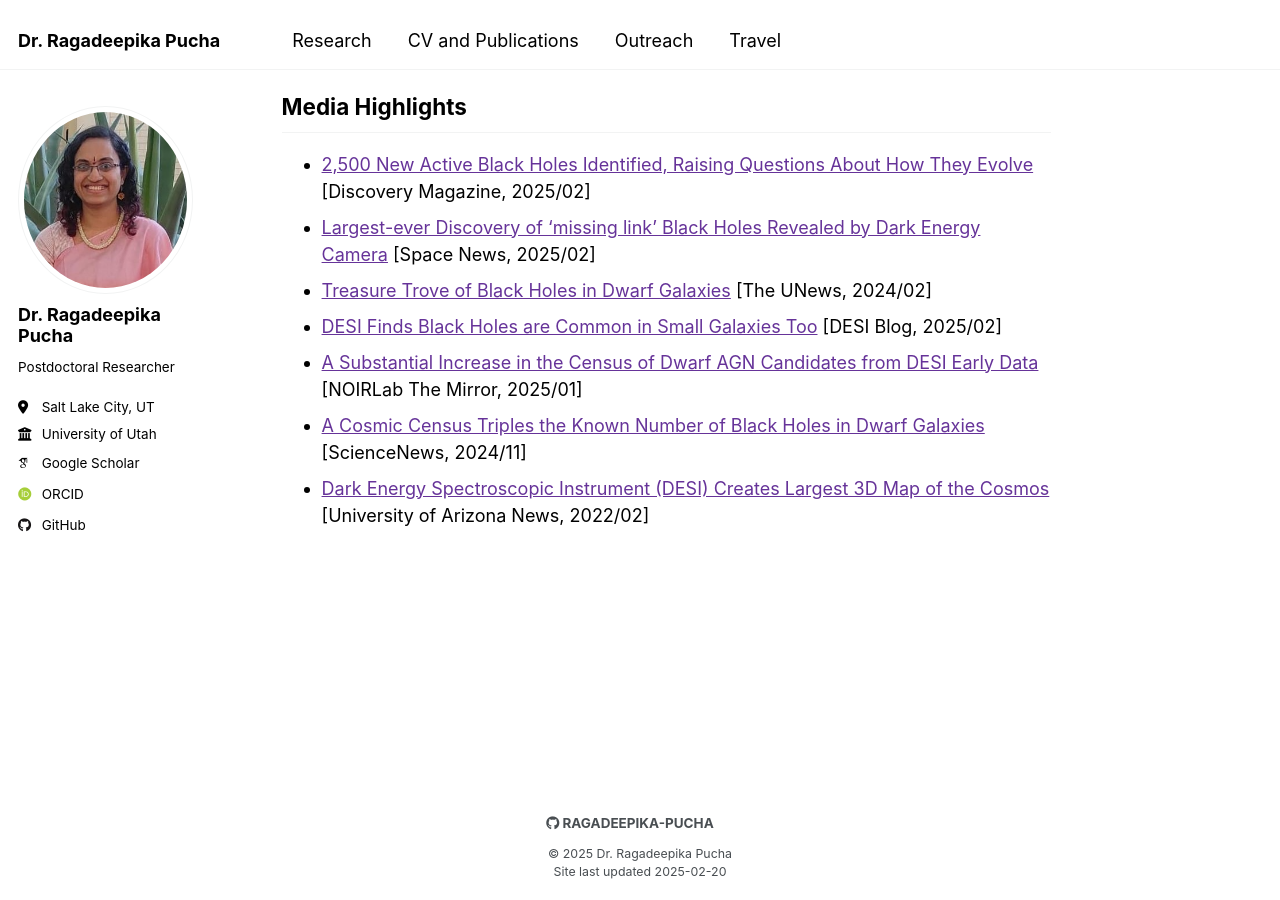
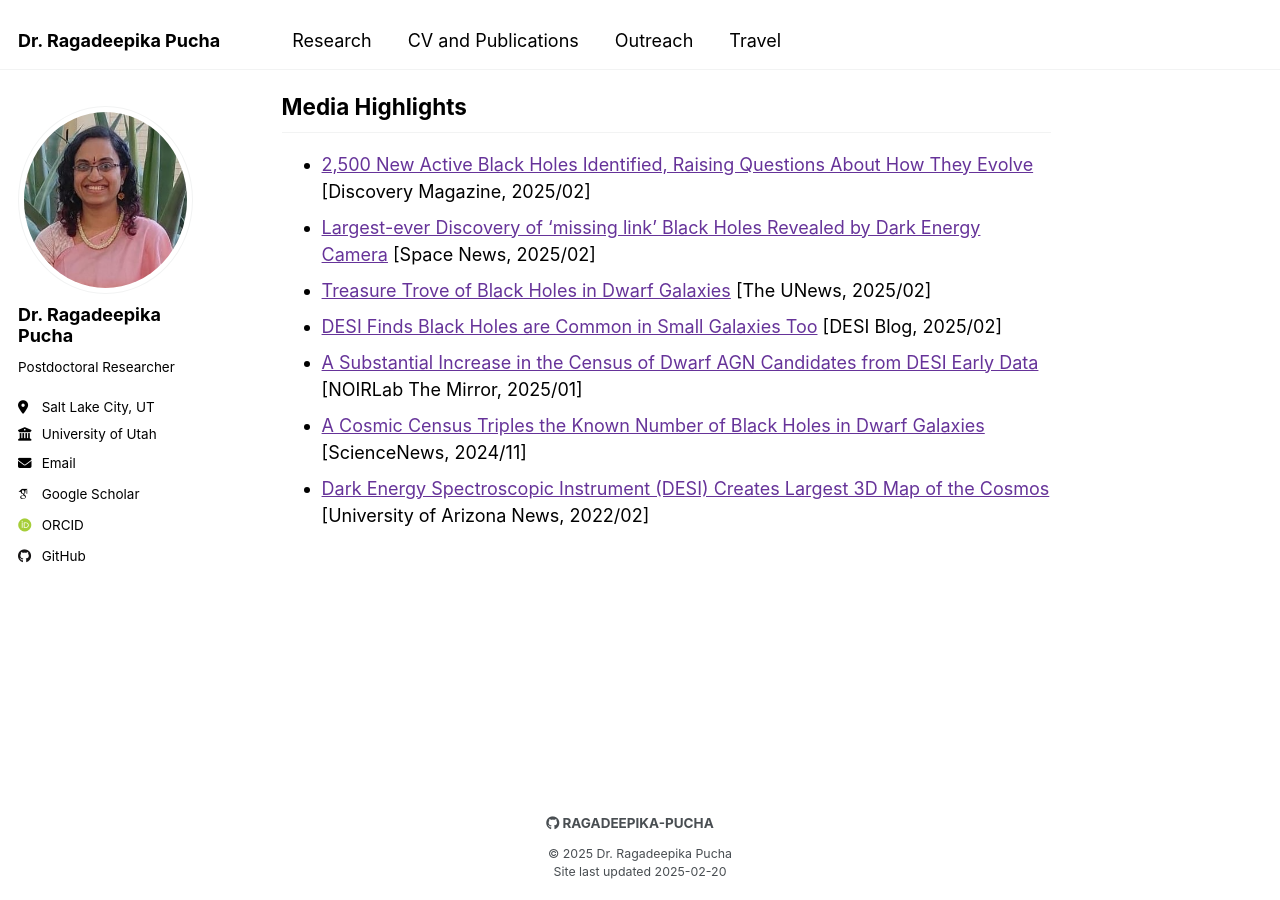
Before and after one commit to Ragadeepika-Pucha/Ragadeepika-Pucha.github.io, a Jekyll site: the page built from _pages/about.md, in a window 1280 px wide and 900 px high, scrolled down 590 px. Built offline with Jekyll 4.4.1, drawn with Linux system fonts in a browser that asks for light colours; some web fonts are replaced.

Commit message:
Fixed issues and added email

```diff
--- a/_config.yml
+++ b/_config.yml
@@ -29,7 +29,7 @@ author:
   location         : "Salt Lake City, UT"
   employer         : "University of Utah"
   uri              : # URL
-  email            : #"none@example.org"
+  email            : "raga.pucha@utah.edu"
 
   # Academic websites
   arxiv            : # URL - Update with the correct link to your profile
--- a/_pages/about.md
+++ b/_pages/about.md
@@ -19,7 +19,7 @@ I was born in <a href="https://en.wikipedia.org/wiki/Hyderabad">Hyderabad, India
 
 * [2,500 New Active Black Holes Identified, Raising Questions About How They Evolve](https://www.discovermagazine.com/the-sciences/2-500-new-active-black-holes-identified-raising-questions-about-how-they) [Discovery Magazine, 2025/02]
 * [Largest-ever Discovery of 'missing link' Black Holes Revealed by Dark Energy Camera](https://www.space.com/desi-missing-link-intermediate-mass-black-hole) [Space News, 2025/02]
-* [Treasure Trove of Black Holes in Dwarf Galaxies](https://attheu.utah.edu/facultystaff/treasure-trove-of-black-holes-in-dwarf-galaxies/) [The UNews, 2024/02]
+* [Treasure Trove of Black Holes in Dwarf Galaxies](https://attheu.utah.edu/facultystaff/treasure-trove-of-black-holes-in-dwarf-galaxies/) [The UNews, 2025/02]
 * [DESI Finds Black Holes are Common in Small Galaxies Too](https://www.desi.lbl.gov/2025/02/08/desi-finds-black-holes-are-common-in-small-galaxies-too/) [DESI Blog, 2025/02]
 * [A Substantial Increase in the Census of Dwarf AGN Candidates from DESI Early Data](https://ui.adsabs.harvard.edu/abs/2025Mirro...8...10P/abstract) [NOIRLab The Mirror, 2025/01]
 * [A Cosmic Census Triples the Known Number of Black Holes in Dwarf Galaxies](https://www.sciencenews.org/article/census-black-holes-dwarf-galaxies) [ScienceNews, 2024/11]
```
